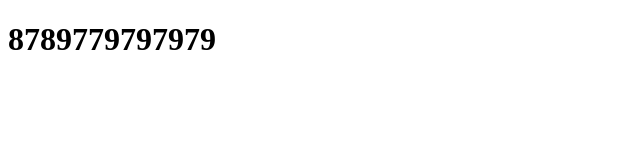
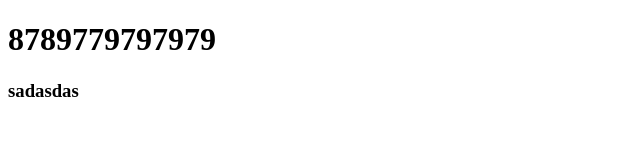
Before and after one commit to yunninghongyun/xiaomayi, a plain HTML site: page index.html in a window 1280 px wide. Shown: the full height of the page, 0-640 px from the left. Drawn offline with Linux system fonts and the light colour scheme.

Commit message:
Update index.html

```diff
--- a/index.html
+++ b/index.html
@@ -8,5 +8,6 @@
   </head>
   <body>
     <h1>8789779797979</h1>
+    <h3>sadasdas</h3>
   </body>
 </html>
```
